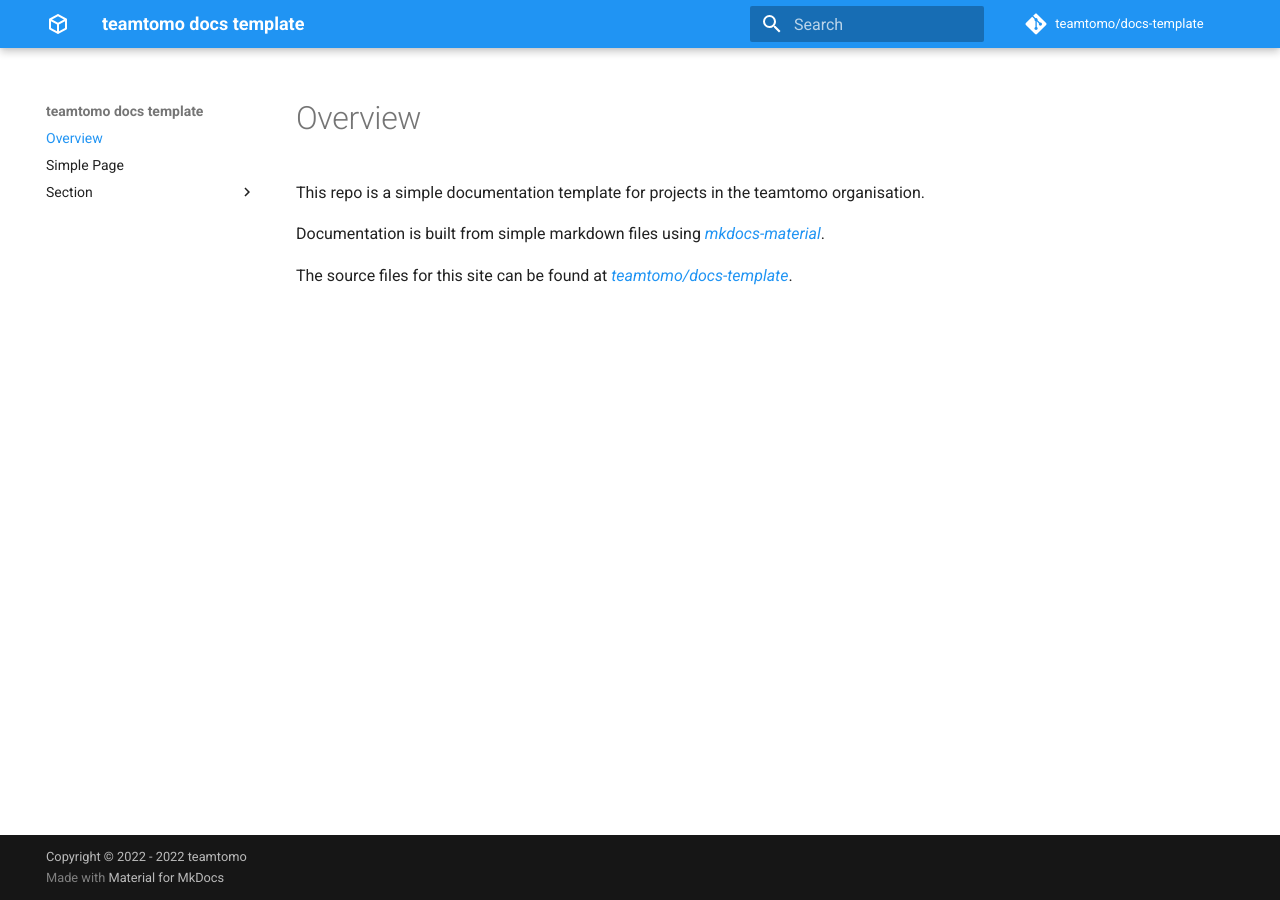
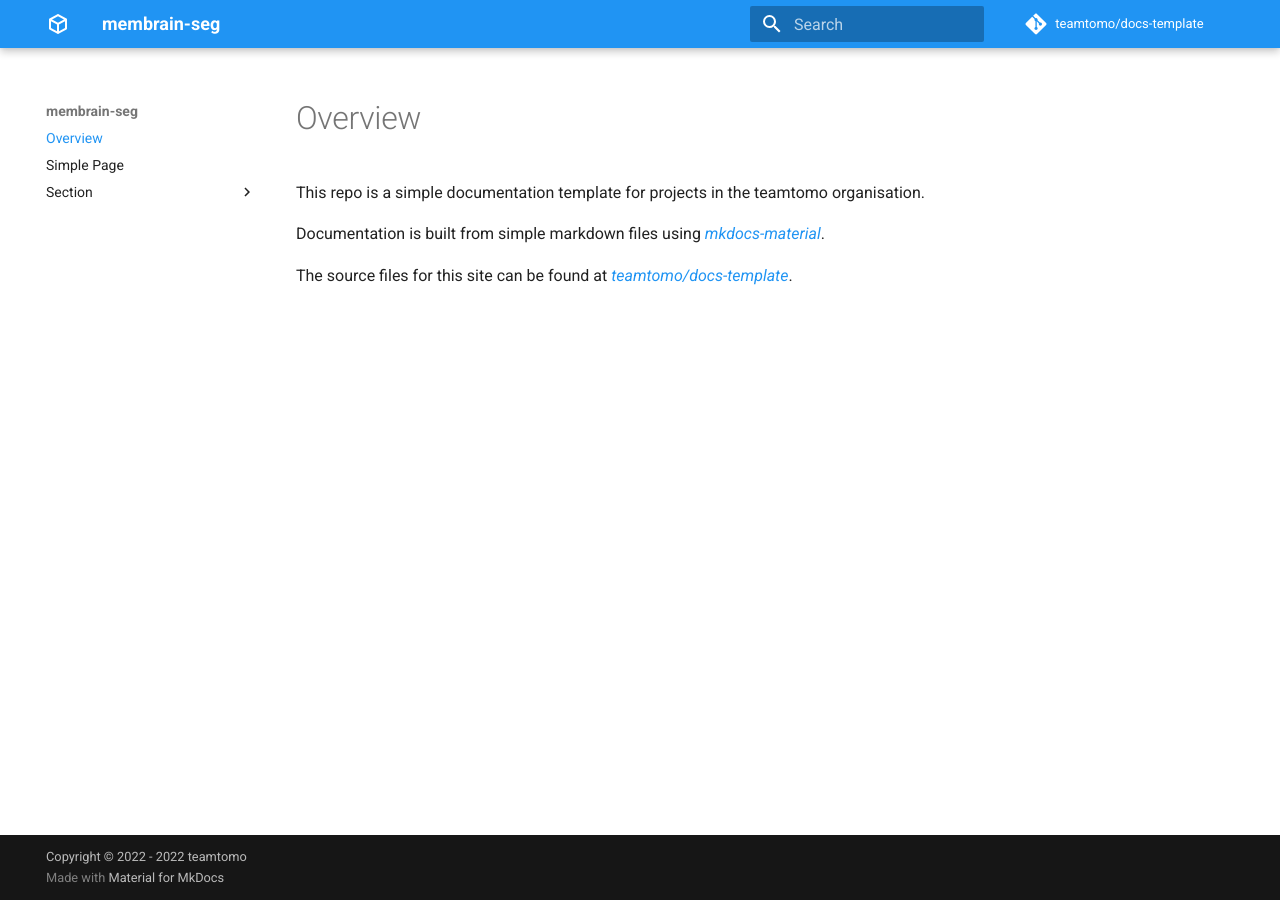
Before and after one commit to teamtomo/membrain-seg, an MkDocs documentation site: the page built from docs/index.md, in a window 1280 px wide. Built offline with MkDocs 1.6.1 and Material for MkDocs 9.7.7, drawn with Linux system fonts in a browser that asks for light colours; comment, search, counter and statistics services are not loaded.

Commit message:
adjust basic site metadata

```diff
--- a/mkdocs.yml
+++ b/mkdocs.yml
@@ -1,8 +1,8 @@
-site_name: teamtomo docs template
-site_url: https://teamtomo.org/docs-template
+site_name: membrain-seg
+site_url: https://teamtomo.org/membrain-seg
 site_author: teamtomo
 site_description: >-
-  Documentation for docs-template
+  Membrane segmentation in cryo-electron tomography data.
 repo_name: teamtomo/docs-template
 repo_url: https://github.com/teamtomo/docs-template
 edit_uri: edit/main/docs/
@@ -10,7 +10,7 @@
 copyright: Copyright &copy; 2022 - 2022 teamtomo
 
 
-# Custom navigation can be specified
+# Custom navigation can be specified but isn't strictly necessary
 #nav:
 #  - Overview: index.md
 #  - Section:
```
